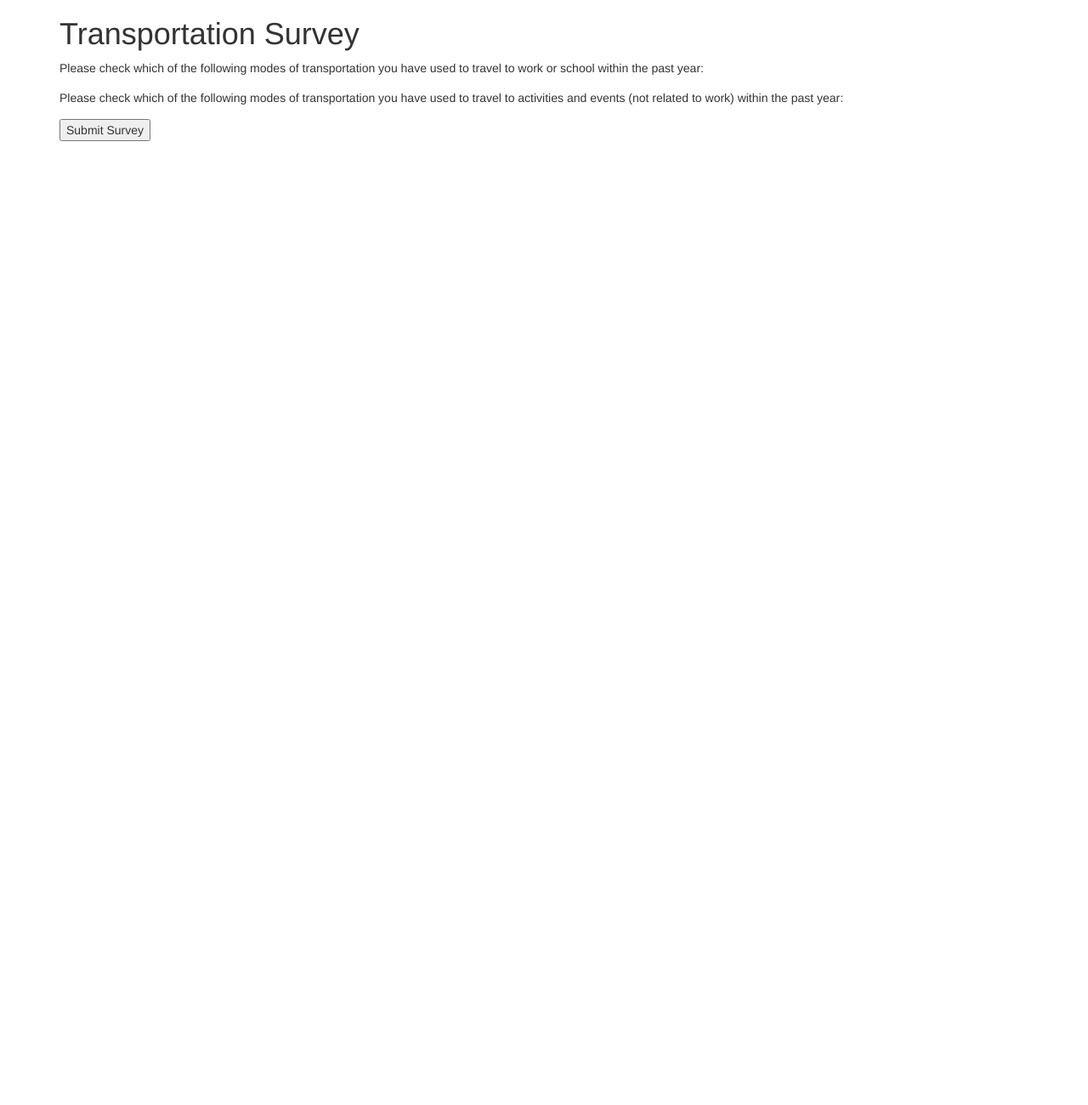
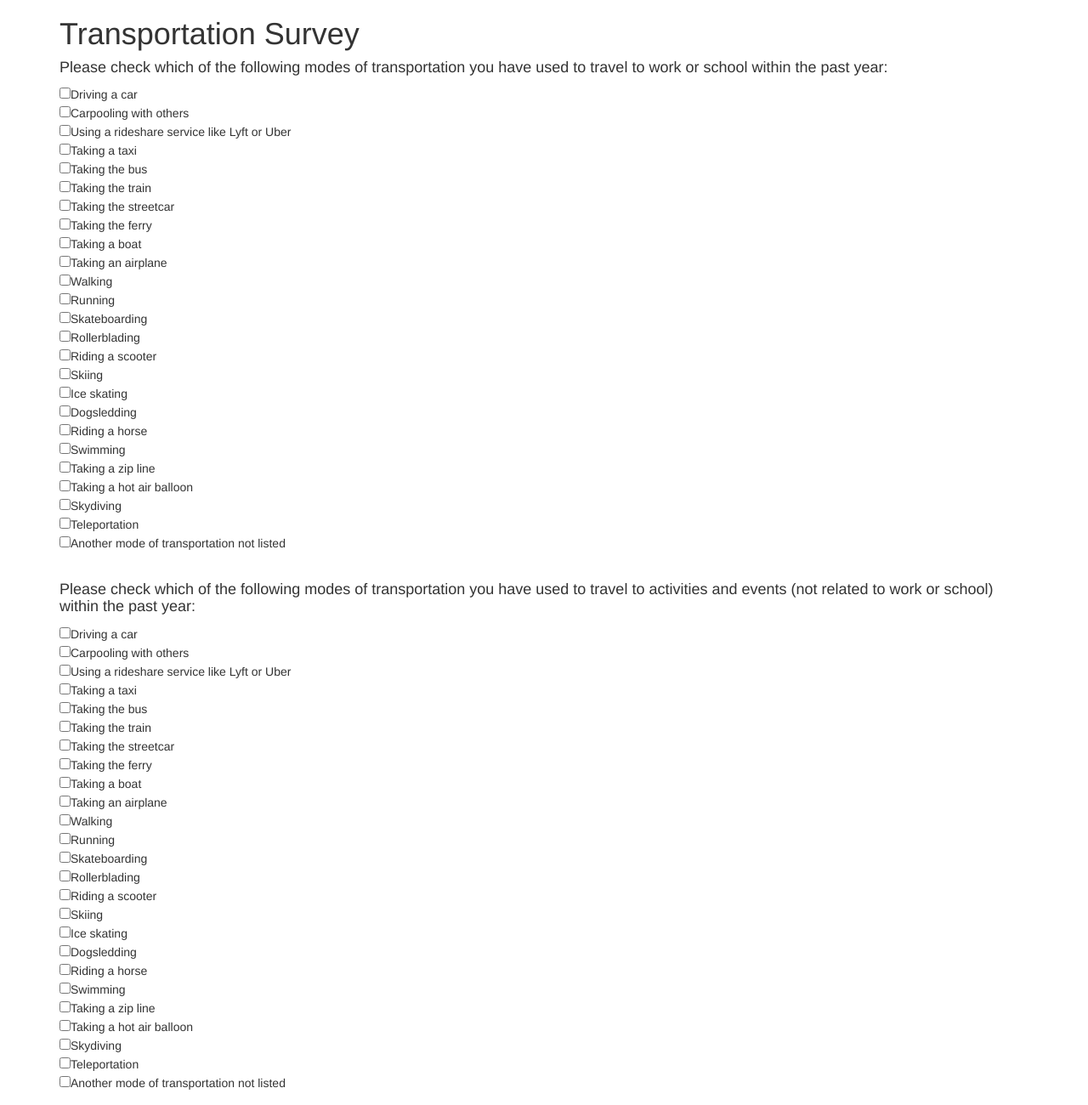
Before and after one commit to maggie-harrington/checkboxes-transportationSurvey, a plain HTML site: page index.html in a window 1280 px wide. Shown: the top 1300 px of the page at 85% size. Before the commit the page ends 800 px from the top, so only its background shows below. Drawn offline with Linux system fonts and the light colour scheme.

Commit message:
add checkboxes to quiz

```diff
--- a/index.html
+++ b/index.html
@@ -12,10 +12,60 @@
       <h1>Transportation Survey</h1>
       <form id="transportationSurvey">
         <div class="form-group">
-          <p>Please check which of the following modes of transportation you have used to travel to work or school within the past year:</p>
+          <h4>Please check which of the following modes of transportation you have used to travel to work or school within the past year:</h4>
+          <input type="checkbox" name="workTransportation" value="drive">Driving a car<br>
+          <input type="checkbox" name="workTransportation" value="carpool">Carpooling with others<br>
+          <input type="checkbox" name="workTransportation" value="rideshare">Using a rideshare service like Lyft or Uber<br>
+          <input type="checkbox" name="workTransportation" value="taxi">Taking a taxi<br>
+          <input type="checkbox" name="workTransportation" value="bus">Taking the bus<br>
+          <input type="checkbox" name="workTransportation" value="train">Taking the train<br>
+          <input type="checkbox" name="workTransportation" value="streetcar">Taking the streetcar<br>
+          <input type="checkbox" name="workTransportation" value="ferry">Taking the ferry<br>
+          <input type="checkbox" name="workTransportation" value="boat">Taking a boat<br>
+          <input type="checkbox" name="workTransportation" value="airplane">Taking an airplane<br>
+          <input type="checkbox" name="workTransportation" value="walk">Walking<br>
+          <input type="checkbox" name="workTransportation" value="run">Running<br>
+          <input type="checkbox" name="workTransportation" value="skateboard">Skateboarding<br>
+          <input type="checkbox" name="workTransportation" value="rollerblade">Rollerblading<br>
+          <input type="checkbox" name="workTransportation" value="scooter">Riding a scooter<br>
+          <input type="checkbox" name="workTransportation" value="skiiing">Skiing<br>
+          <input type="checkbox" name="workTransportation" value="skating">Ice skating<br>
+          <input type="checkbox" name="workTransportation" value="dogsled">Dogsledding<br>
+          <input type="checkbox" name="workTransportation" value="horse">Riding a horse<br>
+          <input type="checkbox" name="workTransportation" value="swim">Swimming<br>
+          <input type="checkbox" name="workTransportation" value="zipline">Taking a zip line<br>
+          <input type="checkbox" name="workTransportation" value="balloon">Taking a hot air balloon<br>
+          <input type="checkbox" name="workTransportation" value="skydive">Skydiving<br>
+          <input type="checkbox" name="workTransportation" value="teleport">Teleportation<br>
+          <input type="checkbox" name="workTransportation" value="other">Another mode of transportation not listed<br><br>
         </div>
         <div class="form-group">
-          <p>Please check which of the following modes of transportation you have used to travel to activities and events (not related to work) within the past year:</p>
+          <h4>Please check which of the following modes of transportation you have used to travel to activities and events (not related to work or school) within the past year:</h4>
+          <input type="checkbox" name="activityTransportation" value="drive">Driving a car<br>
+          <input type="checkbox" name="activityTransportation" value="carpool">Carpooling with others<br>
+          <input type="checkbox" name="activityTransportation" value="rideshare">Using a rideshare service like Lyft or Uber<br>
+          <input type="checkbox" name="activityTransportation" value="taxi">Taking a taxi<br>
+          <input type="checkbox" name="activityTransportation" value="bus">Taking the bus<br>
+          <input type="checkbox" name="activityTransportation" value="train">Taking the train<br>
+          <input type="checkbox" name="activityTransportation" value="streetcar">Taking the streetcar<br>
+          <input type="checkbox" name="activityTransportation" value="ferry">Taking the ferry<br>
+          <input type="checkbox" name="activityTransportation" value="boat">Taking a boat<br>
+          <input type="checkbox" name="activityTransportation" value="airplane">Taking an airplane<br>
+          <input type="checkbox" name="activityTransportation" value="walk">Walking<br>
+          <input type="checkbox" name="activityTransportation" value="run">Running<br>
+          <input type="checkbox" name="activityTransportation" value="skateboard">Skateboarding<br>
+          <input type="checkbox" name="activityTransportation" value="rollerblade">Rollerblading<br>
+          <input type="checkbox" name="activityTransportation" value="scooter">Riding a scooter<br>
+          <input type="checkbox" name="activityTransportation" value="skiiing">Skiing<br>
+          <input type="checkbox" name="activityTransportation" value="skating">Ice skating<br>
+          <input type="checkbox" name="activityTransportation" value="dogsled">Dogsledding<br>
+          <input type="checkbox" name="activityTransportation" value="horse">Riding a horse<br>
+          <input type="checkbox" name="activityTransportation" value="swim">Swimming<br>
+          <input type="checkbox" name="activityTransportation" value="zipline">Taking a zip line<br>
+          <input type="checkbox" name="activityTransportation" value="balloon">Taking a hot air balloon<br>
+          <input type="checkbox" name="activityTransportation" value="skydive">Skydiving<br>
+          <input type="checkbox" name="activityTransportation" value="teleport">Teleportation<br>
+          <input type="checkbox" name="activityTransportation" value="other">Another mode of transportation not listed<br><br>
         </div>
         <button type="submit">Submit Survey</button>
       </form>
```
